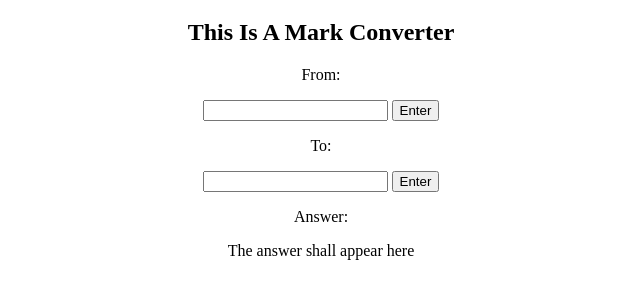
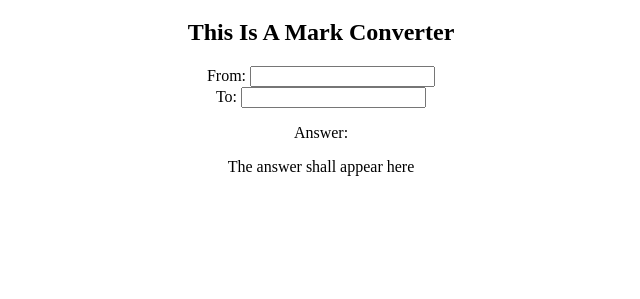
Before and after one commit to adudumayo/mark-converter, a plain HTML site: page index.html in a window 1280 px wide. Shown: the part 61-360 px from the top of the page, without its empty margins (319-959 px from the left). Drawn offline with Linux system fonts and the light colour scheme.

Commit message:
Change into a form

```diff
--- a/index.html
+++ b/index.html
@@ -13,12 +13,15 @@
 <body>
     <h1>Hello and welcome</h1>
     <h2>This Is A Mark Converter</h2>
-    <p>From: </p>
-    <input type='text' id='from'>
-    <button onclick='storeFrom'>Enter</button>
-    <p>To: </p>
-    <input type='text' id='to'>
-    <button onclick='storeFrom'>Enter</button>
+
+    <form>
+        <label for='from'>From:</label>
+        <input id='from'></input>
+        <br>
+        <label for='to'>To:</label>
+        <input id='to'></input>
+    </form>
+
     <p>Answer: </p>
     <div id='answer'></div>
     <script>
```
